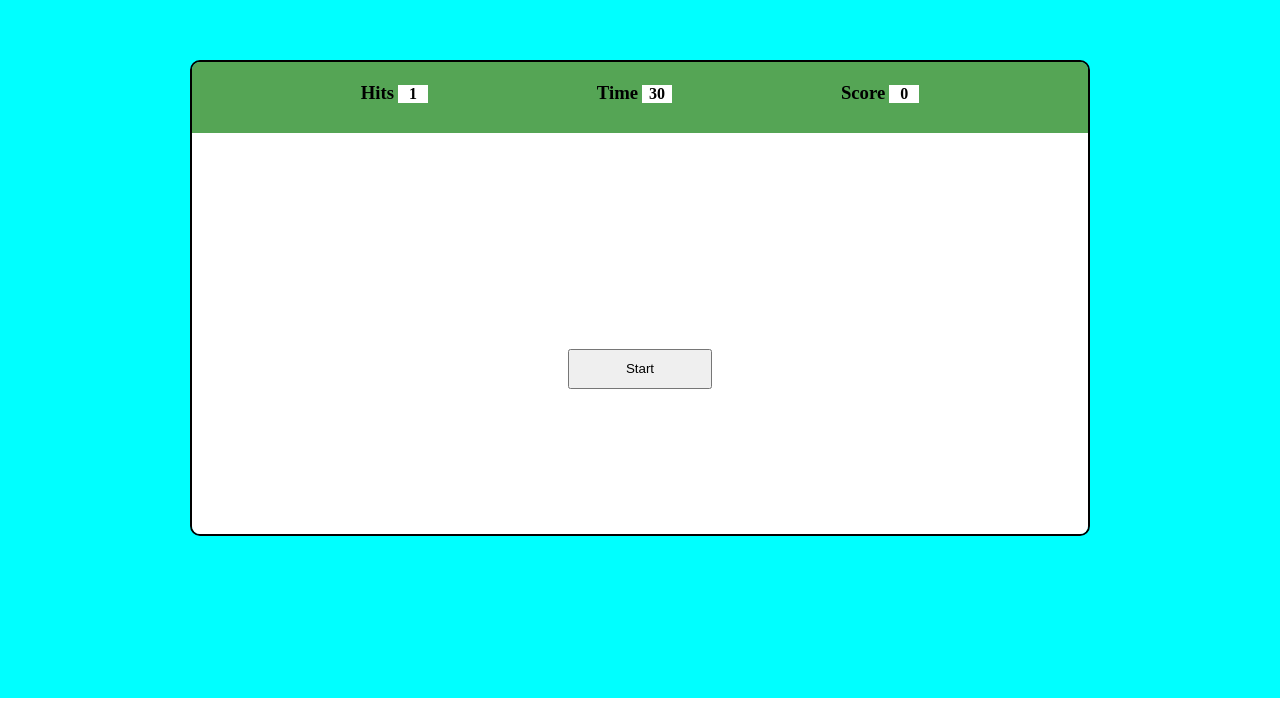
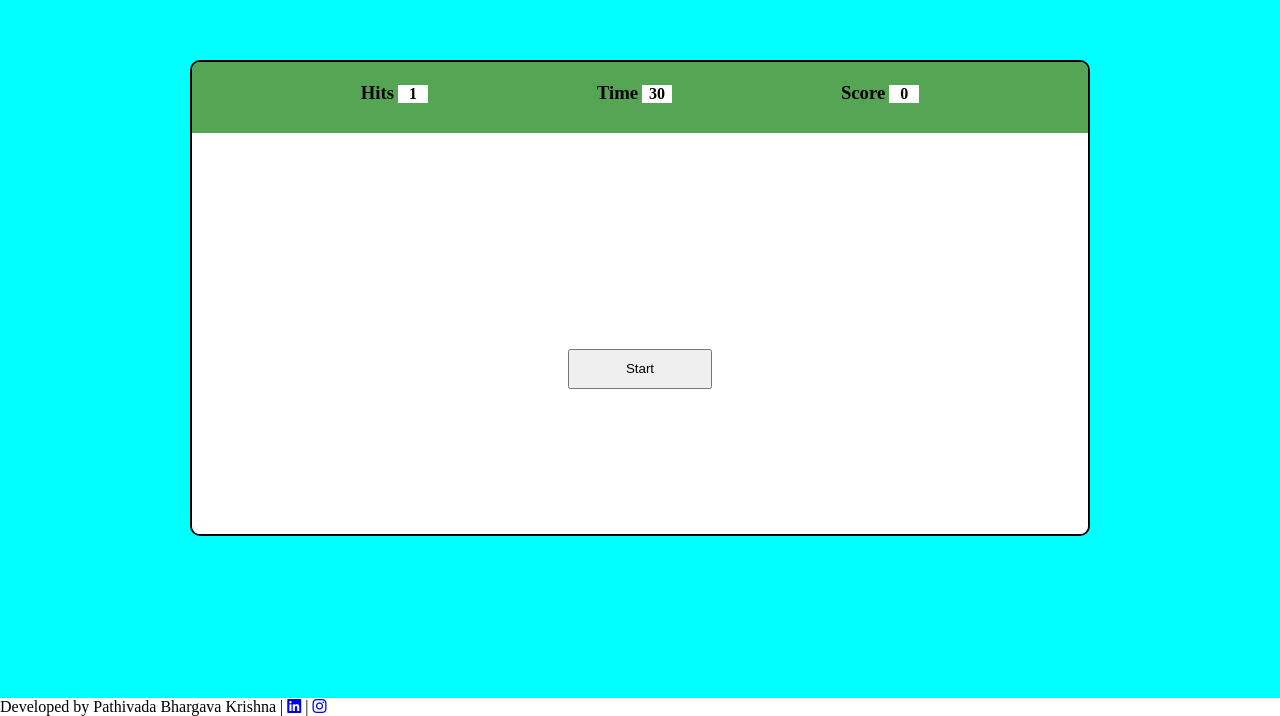
Before and after one commit to Choci1819/bubble-game, a plain HTML site: page index.html in a window 1280 px wide. Shown: the part 102-818 px from the top of the page. Drawn offline with Linux system fonts and the light colour scheme.

Commit message:
Add files via upload

```diff
--- a/index.html
+++ b/index.html
@@ -4,6 +4,7 @@
 <head>
     <meta charset="UTF-8">
     <meta name="viewport" content="width=device-width, initial-scale=1.0">
+    <link rel="stylesheet" href="https://cdnjs.cloudflare.com/ajax/libs/font-awesome/6.4.2/css/all.min.css">
     <title>Bubble Game</title>
     <link rel="stylesheet" href="style.css">
 </head>
@@ -32,7 +33,11 @@
             </div>
         </div>
     </div>
-    <script src="index.js"></script>
+<div id="developer-name">
+  Developed by  Pathivada Bhargava Krishna |
+  <a href="https://www.linkedin.com/in/pathivada-bhargava-krishna-047470266/" target="_blank">
+    <i class="fab fa-linkedin"></i></a> |
+  <a href="https://www.instagram.com/choci__boi__/" target="_blank"><i class="fab fa-instagram"></i></a>
+</div>    <script src="index.js"></script>
 </body>
-
 </html>
```
